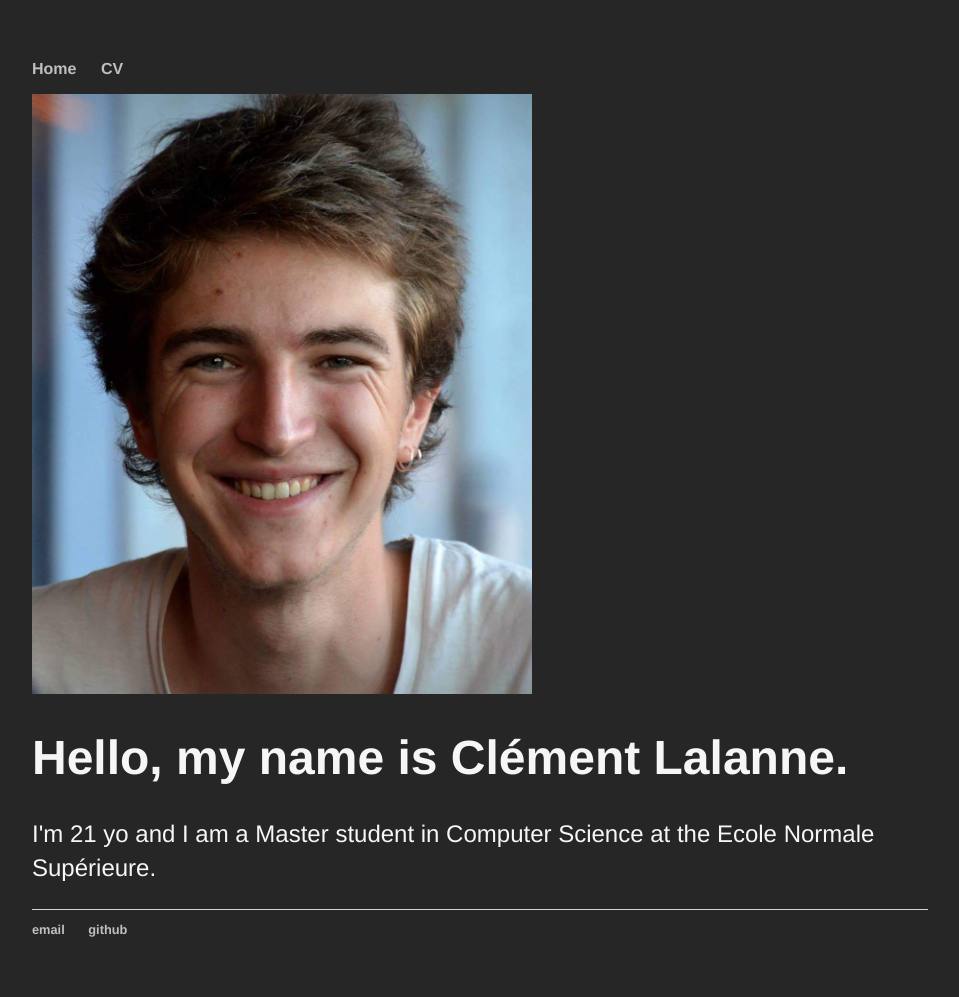
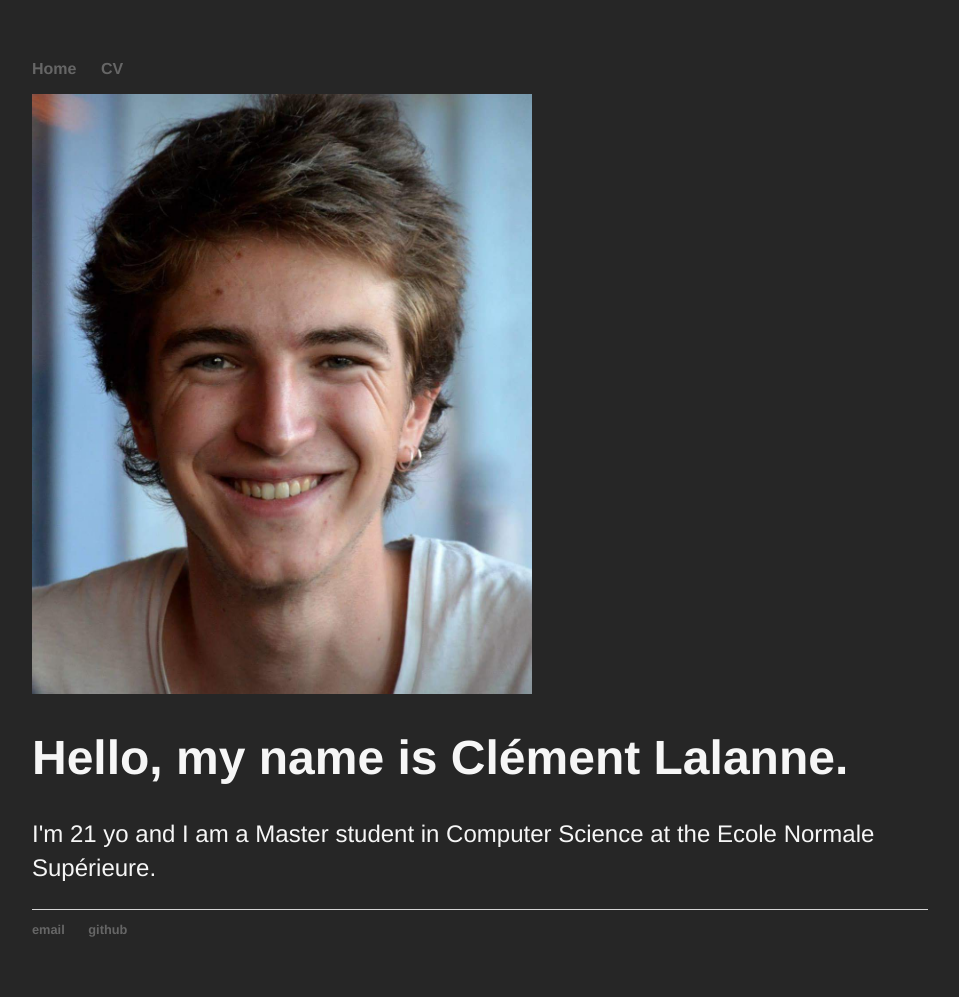
Before and after one commit to clemlal/clemlal.github.io, a Jekyll site: the page built from index.html, in a window 1280 px wide. Shown: the whole page, without its empty margins (160-1119 px from the left). Built offline with Jekyll 4.4.1, drawn with Linux system fonts in a browser that asks for light colours.

Commit message:
first commit

```diff
--- a/css/main.css
+++ b/css/main.css
@@ -17,7 +17,7 @@ nav ul li, footer ul li {
 }
 a {
     text-decoration: none;
-    color: #bfbfbf;
+    color: #666666;
 }
 a:hover {
     text-decoration: underline;
```
